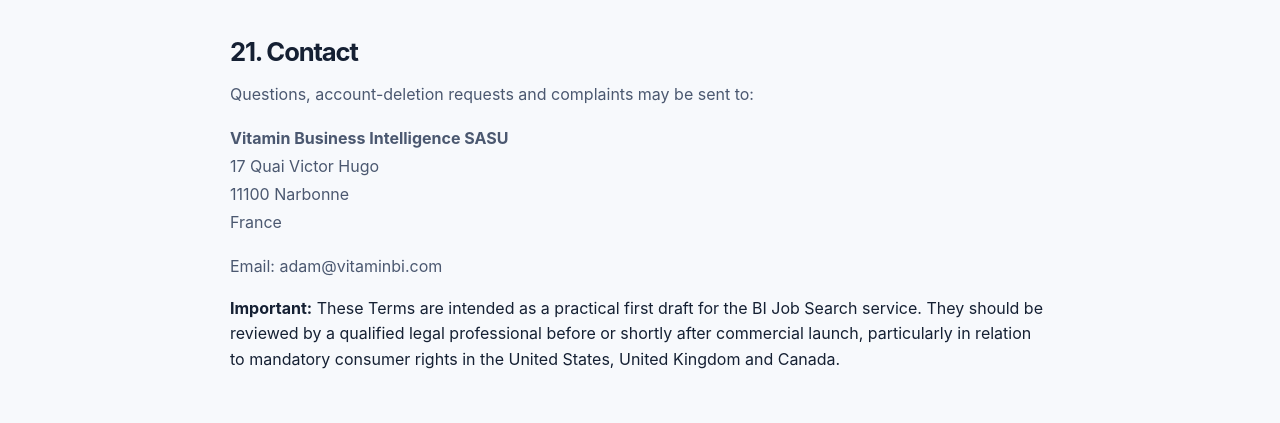
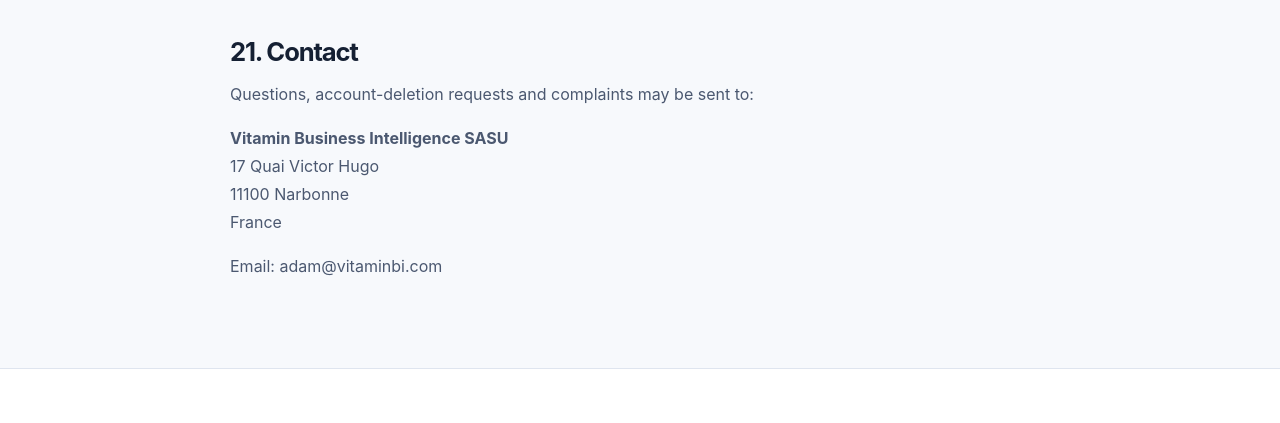
Before and after one commit to fineradam/bi-job-search-website, a plain HTML site: page terms-of-use/index.html in a window 1280 px wide. Shown: the part 7082-7505 px from the top of the page. Drawn offline with Linux system fonts and the light colour scheme.

```diff
--- a/terms-of-use/index.html
+++ b/terms-of-use/index.html
@@ -420,12 +420,6 @@
       Email: <a href="mailto:adam@vitaminbi.com">adam@vitaminbi.com</a>
     </p>
 
-    <div class="legal-notice-box">
-      <strong>Important:</strong> These Terms are intended as a practical first draft for the
-      BI Job Search service. They should be reviewed by a qualified legal professional before
-      or shortly after commercial launch, particularly in relation to mandatory consumer
-      rights in the United States, United Kingdom and Canada.
-    </div>
   </div>
 </section>
 
```
